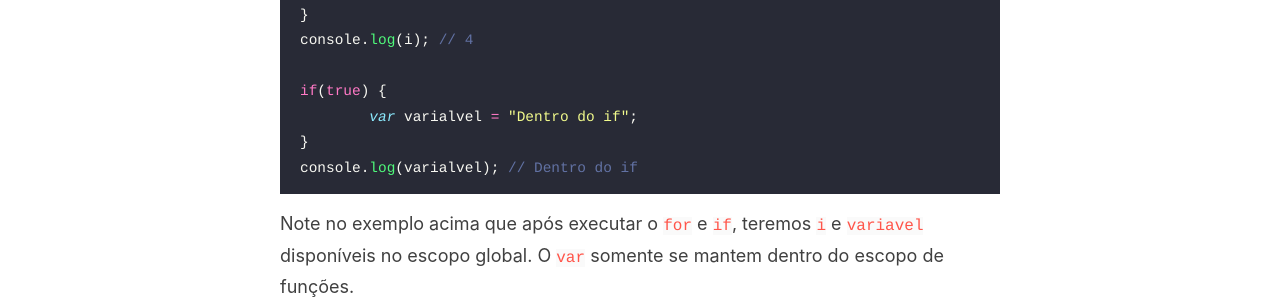
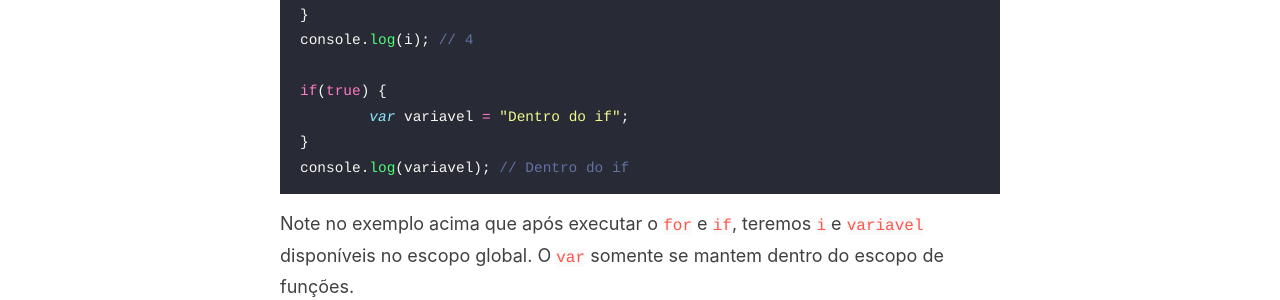
Before and after one commit to mrgenesis/mrgenesis, a Jekyll site: the page built from _posts/2020-04-19-Domine-Tudo-Sobre-var-let-e-const.md, in a window 1280 px wide and 900 px high, scrolled down 1883 px. Shown: the part 151-451 px from the top of the window. Built offline with Jekyll 4.4.1, drawn with Linux system fonts in a browser that asks for light colours; comment, search, counter and statistics services are not loaded.

Commit message:
_posts/2020-04-19-Domine-Tudo-Sobre-var-let-e-const.md updated from https://stackedit.io/

````diff
--- a/_posts/2020-04-19-Domine-Tudo-Sobre-var-let-e-const.md
+++ b/_posts/2020-04-19-Domine-Tudo-Sobre-var-let-e-const.md
@@ -51,9 +51,9 @@ for (var i = 0; i < 5; i++) {
 console.log(i); // 4
 
 if(true) {
-	var varialvel = "Dentro do if";
+	var variavel = "Dentro do if";
 }
-console.log(varialvel); // Dentro do if
+console.log(variavel); // Dentro do if
 ```
 Note no exemplo acima que após executar o `for` e `if`, teremos `i` e `variavel` disponíveis no escopo global. O `var` somente se mantem dentro do escopo de funções.
 
````
Also changed, not shown: other parts of _posts/2020-04-19-Domine-Tudo-Sobre-var-let-e-const.md (+2 -2 lines).
